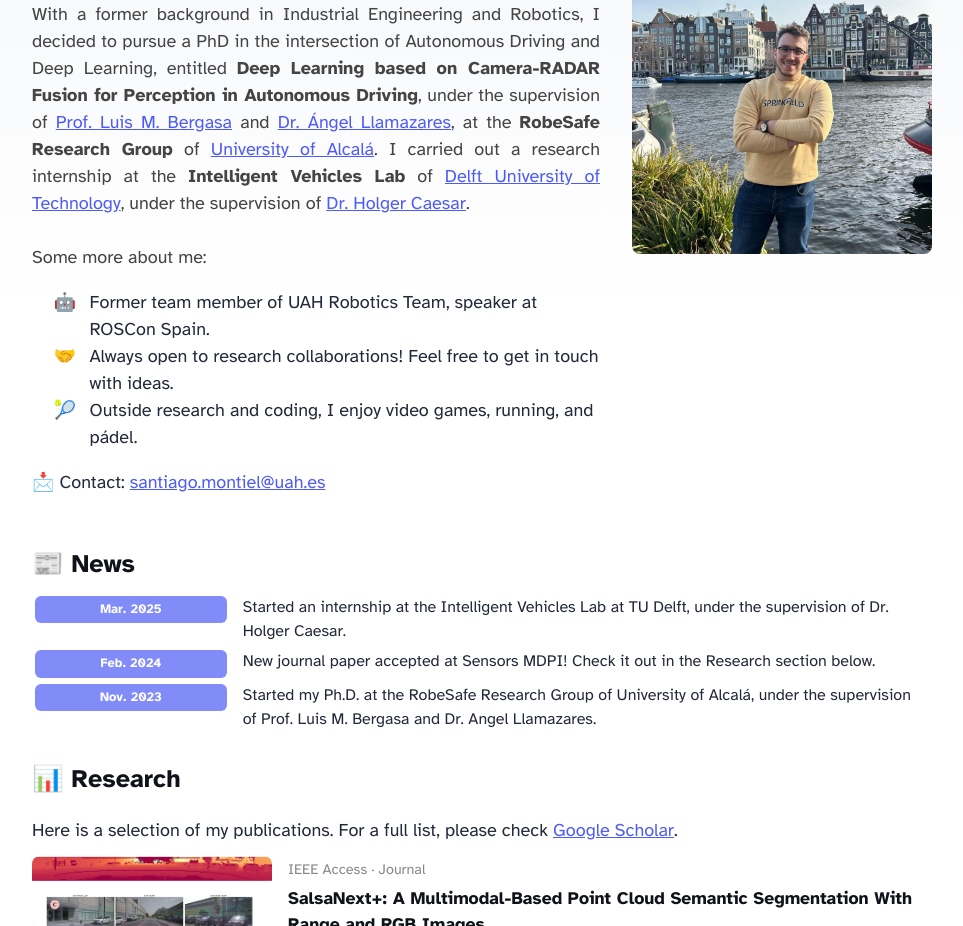
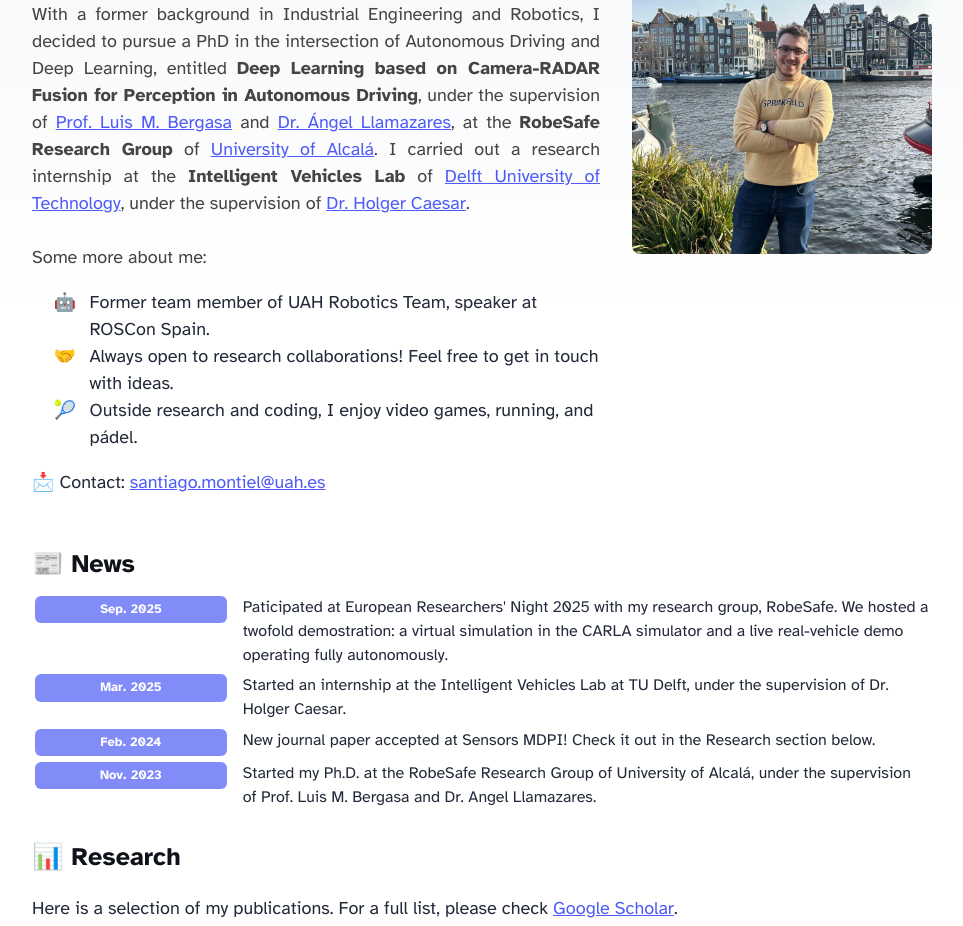
Before and after one commit to santimontiel/santimontiel.github.io, an Astro site: page / in a window 1280 px wide. Shown: the part 294-1220 px from the top of the page, without its empty margins (158-1121 px from the left). Built offline with nearby package versions, Linux system fonts and the light colour scheme; Astro itself is replaced by a stand-in of ours.

Commit message:
Add European Researchers Night new

```diff
--- a/src/pages/index.astro
+++ b/src/pages/index.astro
@@ -30,6 +30,10 @@ import blogPlaceholder4 from "../assets/blog-placeholder-4.jpg";
 			<h1>Hello, there! I'm Santi Montiel 🧙🏻‍♂️</h1>
 			<About image={profilePic} />
 			<h2>📰 News</h2>
+			<News
+				date="Sep. 2025"
+				text="Paticipated at European Researchers' Night 2025 with my research group, RobeSafe. We hosted a twofold demostration: a virtual simulation in the CARLA simulator and a live real-vehicle demo operating fully autonomously."
+			/>
 			<News
 				date="Mar. 2025"
 				text="Started an internship at the Intelligent Vehicles Lab at TU Delft, under the supervision of Dr. Holger Caesar."
```
